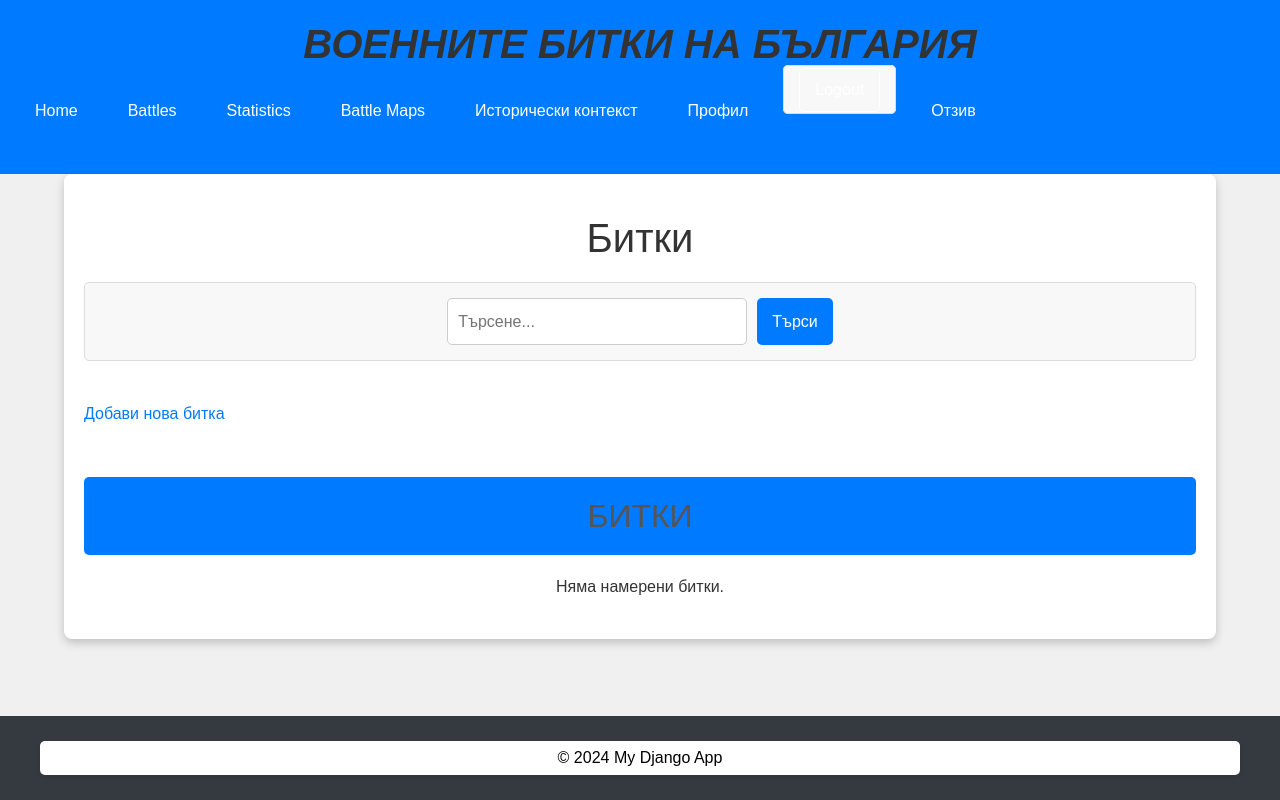
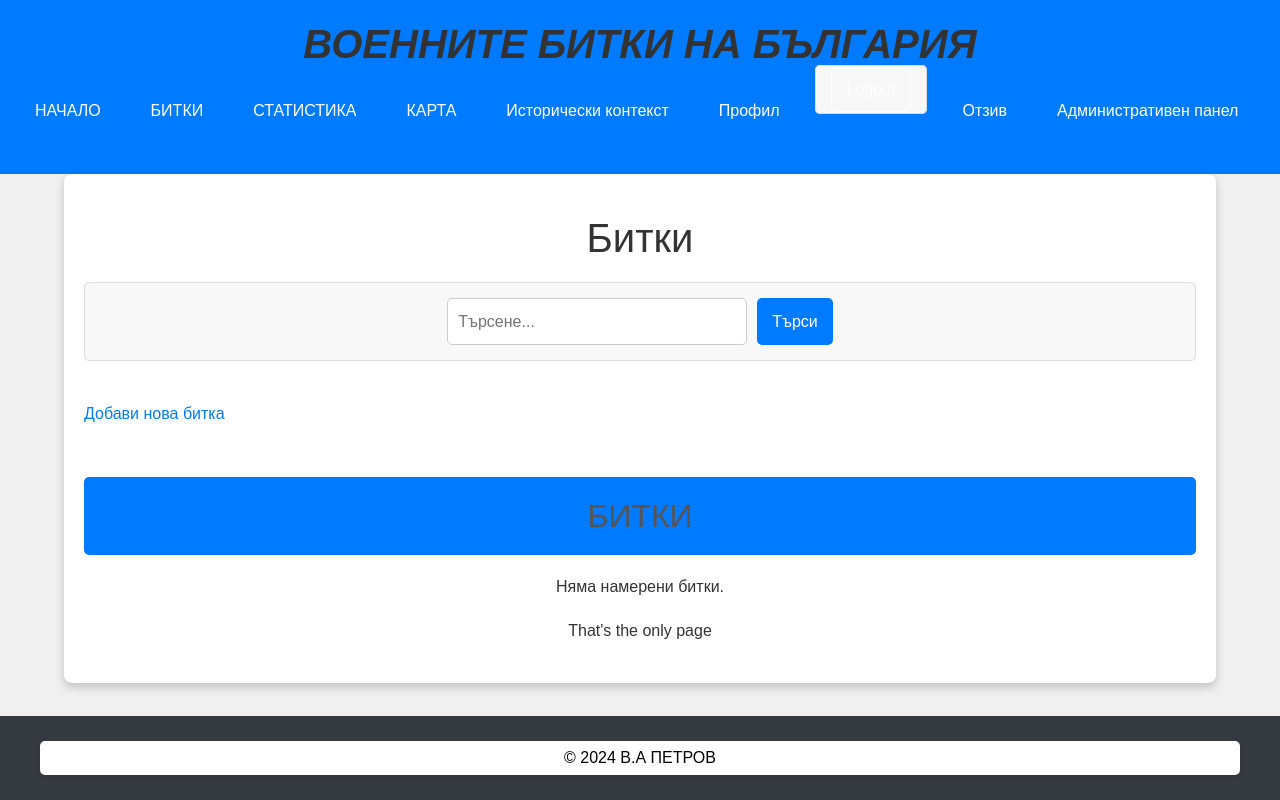
Before and after one commit to hanvap/battleBGarmy, a Django app: page /battle/ in a window 1280 px wide. Run offline with Django 5.2, Linux system fonts and the light colour scheme; the visitor is signed in with stand-in values (Sample User, id 1); data that the repository does not hold is empty.

Commit message:
chanch templates

```diff
--- a/templates/base.html
+++ b/templates/base.html
@@ -27,7 +27,7 @@
         </div>
     </div>
     <footer>
-        <p class="base-p">© 2024 My Django App</p>
+        <p class="base-p">© 2024 В.А ПЕТРОВ</p>
     </footer>
 </body>
 </html>
--- a/templates/battles/battle_create.html
+++ b/templates/battles/battle_create.html
@@ -15,6 +15,7 @@
     {{ form.as_p }}
     <button type="submit">Запази</button>
 </form>
+    <a href="{% url 'country' %}">Добави страна</a>
 </div>
 </body>
 
--- a/templates/battles/battle_edit.html
+++ b/templates/battles/battle_edit.html
@@ -6,5 +6,7 @@
         {{ form.as_p }}
         <button class="btn-battle-edit" type="submit">Промени</button>
     </form>
+
     </div>
+
 {% endblock %}
--- a/templates/battles/battle_list.html
+++ b/templates/battles/battle_list.html
@@ -5,9 +5,12 @@
         <input type="text" name="search" placeholder="Търсене..." value="{{ request.GET.search }}">
         <button type="submit">Търси</button>
     </form>
+    <div class="battle-create-a">
         {% if user.is_staff %}
         <a href="{% url 'battle_create' %}">Добави нова битка</a>
         {% endif %}
+    </div>
+    <div class="battle-detail">
         <h2>БИТКИ</h2>
             {% for b in battles %}
             <ul class="battle">
@@ -16,5 +19,27 @@
 
                 {% empty %}
                 <p>Няма намерени битки.</p>
+    </div>
             {% endfor %}
+         {% if not page_obj.has_next and page_obj.number == 1 %}
+                <p>That's the only page</p>
+            {% else %}
+                <div class="pagination">
+                    <span class="step-links">
+                        {% if page_obj.has_previous %}
+                            <a href="?page=1">&laquo; first</a>
+                            <a href="?page={{ page_obj.previous_page_number }}">previous</a>
+                        {% endif %}
+
+                        <span class="current">
+                            Page {{ page_obj.number }} of {{ page_obj.paginator.num_pages }}.
+                        </span>
+
+                        {% if page_obj.has_next %}
+                            <a href="?page={{ page_obj.next_page_number }}">next</a>
+                            <a href="?page={{ page_obj.paginator.num_pages }}">last &raquo;</a>
+                        {% endif %}
+                    </span>
+                </div>
+            {% endif %}
 {% endblock %}
--- a/templates/nav.html
+++ b/templates/nav.html
@@ -1,9 +1,9 @@
 
 <ul class="nav">
-    <li><a href="{% url 'home' %}">Home</a></li>
-    <li><a href="{% url 'battle_list' %}">Battles</a></li>
-    <li><a href="{% url 'statistics' %}">Statistics</a></li>
-    <li><a href="{% url 'battle_map' %}">Battle Maps</a></li>
+    <li><a href="{% url 'home' %}">НАЧАЛО</a></li>
+    <li><a href="{% url 'battle_list' %}">БИТКИ</a></li>
+    <li><a href="{% url 'statistics' %}">СТАТИСТИКА</a></li>
+    <li><a href="{% url 'battle_map' %}">КАРТА</a></li>
     <li><a href="{% url 'event_list' %}">Исторически контекст</a></li>
     {% if user.is_authenticated %}
         <li><a href="{% url 'profile_detail' user.pk %}">Профил</a></li>
@@ -12,7 +12,7 @@
         <li>
             <form action="{% url 'logout' %}" method="post" style="display:inline;">
                 {% csrf_token %}
-                <button type="submit">Logout</button>
+                <button class="logout" type="submit">Logout</button>
             </form>
         </li>
     {% else %}
@@ -20,4 +20,7 @@
         <li><a href="{% url 'register' %}">Register</a></li>
     {% endif %}
     <li><a href="{% url 'post_detail' %}">Отзив</a></li>
+    {% if user.is_superuser or user.is_staff %}
+    <a href="{% url 'admin:index' %}">Административен панел</a>
+    {% endif %}
 </ul>
```
Also changed, not shown: templates/battles/country_create.html (added, +8 -0 lines).
